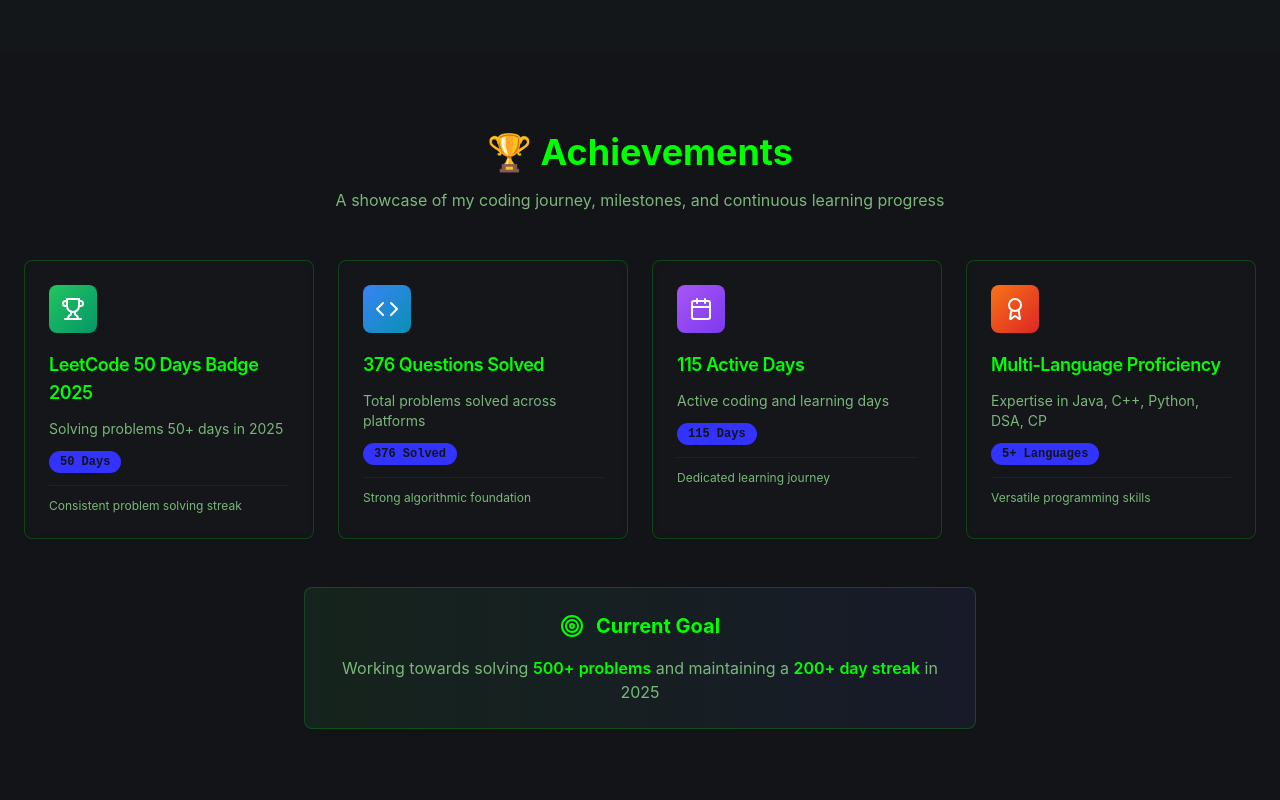
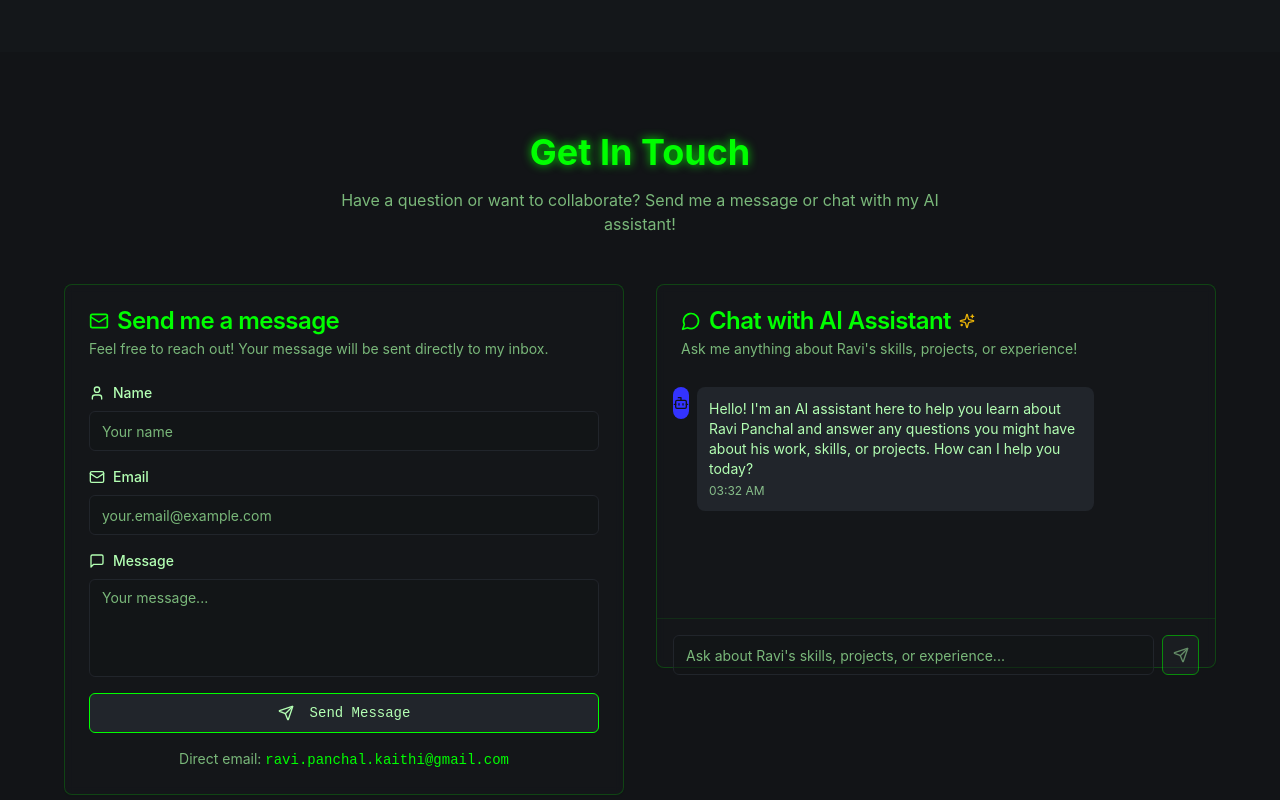
Before and after one commit to ravixpanchal/portfolio, a React (Vite) app: page / in a window 1280 px wide. Shown: the part 1780-2580 px from the top of the page. Built offline with nearby package versions, Linux system fonts and the light colour scheme.

Commit message:
Refactor contact and AI features
Remove achievements section and update contact form to send messages directly through the site. Prepare for AI training with user-provided data, ensuring the website's theme remains consistent.

```diff
--- a/src/components/AchievementsSection.tsx
+++ /dev/null
@@ -1,103 +0,0 @@
-import React from 'react';
-import { Card, CardContent, CardHeader, CardTitle } from '@/components/ui/card';
-import { Badge } from '@/components/ui/badge';
-import { Trophy, Target, Code, Calendar, Award } from 'lucide-react';
-
-export const AchievementsSection = () => {
-  const achievements = [
-    {
-      title: "LeetCode 50 Days Badge 2025",
-      description: "Solving problems 50+ days in 2025",
-      icon: <Trophy className="h-6 w-6" />,
-      badge: "50 Days",
-      color: "from-green-500 to-emerald-600",
-      stats: "Consistent problem solving streak"
-    },
-    {
-      title: "376 Questions Solved",
-      description: "Total problems solved across platforms",
-      icon: <Code className="h-6 w-6" />,
-      badge: "376 Solved",
-      color: "from-blue-500 to-cyan-600",
-      stats: "Strong algorithmic foundation"
-    },
-    {
-      title: "115 Active Days",
-      description: "Active coding and learning days",
-      icon: <Calendar className="h-6 w-6" />,
-      badge: "115 Days",
-      color: "from-purple-500 to-violet-600",
-      stats: "Dedicated learning journey"
-    },
-    {
-      title: "Multi-Language Proficiency",
-      description: "Expertise in Java, C++, Python, DSA, CP",
-      icon: <Award className="h-6 w-6" />,
-      badge: "5+ Languages",
-      color: "from-orange-500 to-red-600",
-      stats: "Versatile programming skills"
-    }
-  ];
-
-  return (
-    <section className="py-20">
-      <div className="container mx-auto px-6">
-        <div className="text-center mb-12">
-          <h2 className="text-3xl md:text-4xl font-bold text-primary mb-4">
-            🏆 Achievements
-          </h2>
-          <p className="text-muted-foreground max-w-2xl mx-auto">
-            A showcase of my coding journey, milestones, and continuous learning progress
-          </p>
-        </div>
-
-        <div className="grid grid-cols-1 md:grid-cols-2 lg:grid-cols-4 gap-6">
-          {achievements.map((achievement, index) => (
-            <Card
-              key={index}
-              className="bg-card/50 backdrop-blur-sm border-primary/20 hover:border-primary/40 transition-all duration-300 hover:scale-105 group"
-            >
-              <CardHeader className="pb-3">
-                <div className={`w-12 h-12 rounded-lg bg-gradient-to-br ${achievement.color} flex items-center justify-center text-white mb-3 group-hover:scale-110 transition-transform`}>
-                  {achievement.icon}
-                </div>
-                <CardTitle className="text-lg text-primary group-hover:text-primary/80 transition-colors">
-                  {achievement.title}
-                </CardTitle>
-              </CardHeader>
-              <CardContent>
-                <p className="text-muted-foreground text-sm mb-3">
-                  {achievement.description}
-                </p>
-                <div className="flex items-center justify-between">
-                  <Badge variant="secondary" className="font-mono">
-                    {achievement.badge}
-                  </Badge>
-                </div>
-                <div className="mt-3 pt-3 border-t border-primary/10">
-                  <p className="text-xs text-muted-foreground">
-                    {achievement.stats}
-                  </p>
-                </div>
-              </CardContent>
-            </Card>
-          ))}
-        </div>
-
-        <div className="mt-12 text-center">
-          <Card className="bg-gradient-to-r from-primary/5 to-secondary/5 border-primary/20 max-w-2xl mx-auto">
-            <CardContent className="p-6">
-              <div className="flex items-center justify-center gap-3 mb-4">
-                <Target className="h-6 w-6 text-primary" />
-                <h3 className="text-xl font-bold text-primary">Current Goal</h3>
-              </div>
-              <p className="text-muted-foreground">
-                Working towards solving <span className="text-primary font-semibold">500+ problems</span> and maintaining a <span className="text-primary font-semibold">200+ day streak</span> in 2025
-              </p>
-            </CardContent>
-          </Card>
-        </div>
-      </div>
-    </section>
-  );
-};
--- a/src/components/ContactForm.tsx
+++ b/src/components/ContactForm.tsx
@@ -14,23 +14,41 @@ export const ContactForm = () => {
   });
   const { toast } = useToast();
 
-  const handleSubmit = (e: React.FormEvent) => {
+  const handleSubmit = async (e: React.FormEvent) => {
     e.preventDefault();
 
-    // Create mailto link
-    const mailtoLink = `mailto:ravi.panchal.kaithi@gmail.com?subject=Message from ${formData.name}&body=Name: ${formData.name}%0D%0AEmail: ${formData.email}%0D%0A%0D%0AMessage:%0D%0A${formData.message}`;
+    try {
+      // Send form data to Formspree
+      const response = await fetch('https://formspree.io/f/xnnqlzpz', {
+        method: 'POST',
+        headers: {
+          'Content-Type': 'application/json',
+        },
+        body: JSON.stringify({
+          name: formData.name,
+          email: formData.email,
+          message: formData.message,
+        }),
+      });
 
-    // Open email client
-    window.location.href = mailtoLink;
+      if (response.ok) {
+        toast({
+          title: "Message sent successfully!",
+          description: "Thank you for your message. I'll get back to you soon.",
+        });
 
-    // Show success toast
-    toast({
-      title: "Email client opened!",
-      description: "Your default email client should open with the message pre-filled.",
-    });
-
-    // Reset form
-    setFormData({ name: '', email: '', message: '' });
+        // Reset form
+        setFormData({ name: '', email: '', message: '' });
+      } else {
+        throw new Error('Failed to send message');
+      }
+    } catch (error) {
+      toast({
+        title: "Failed to send message",
+        description: "Please try again or contact me directly at ravi.panchal.kaithi@gmail.com",
+        variant: "destructive",
+      });
+    }
   };
 
   const handleChange = (e: React.ChangeEvent<HTMLInputElement | HTMLTextAreaElement>) => {
@@ -48,7 +66,7 @@ export const ContactForm = () => {
           Send me a message
         </CardTitle>
         <p className="text-muted-foreground text-sm">
-          Feel free to reach out! Your message will open in your email client.
+          Feel free to reach out! Your message will be sent directly to my inbox.
         </p>
       </CardHeader>
       <CardContent>
--- a/src/pages/Index.tsx
+++ b/src/pages/Index.tsx
@@ -8,7 +8,7 @@ import { Badge } from "@/components/ui/badge";
 import { User, MapPin, Calendar, Coffee, Code, Terminal, Sparkles } from "lucide-react";
 import heroImage from "@/assets/hero-coding.jpg";
 import { ContactForm } from "@/components/ContactForm";
-import { AchievementsSection } from "@/components/AchievementsSection";
+
 import { AIChatInterface } from "@/components/AIChatInterface";
 
 const Index = () => {
@@ -162,8 +162,6 @@ console.log("Welcome to my portfolio!");`;
         </div>
       </section>
 
-      {/* Achievements Section */}
-      <AchievementsSection />
 
       {/* Contact & AI Chat Section */}
       <section className="py-20 px-4">
```
